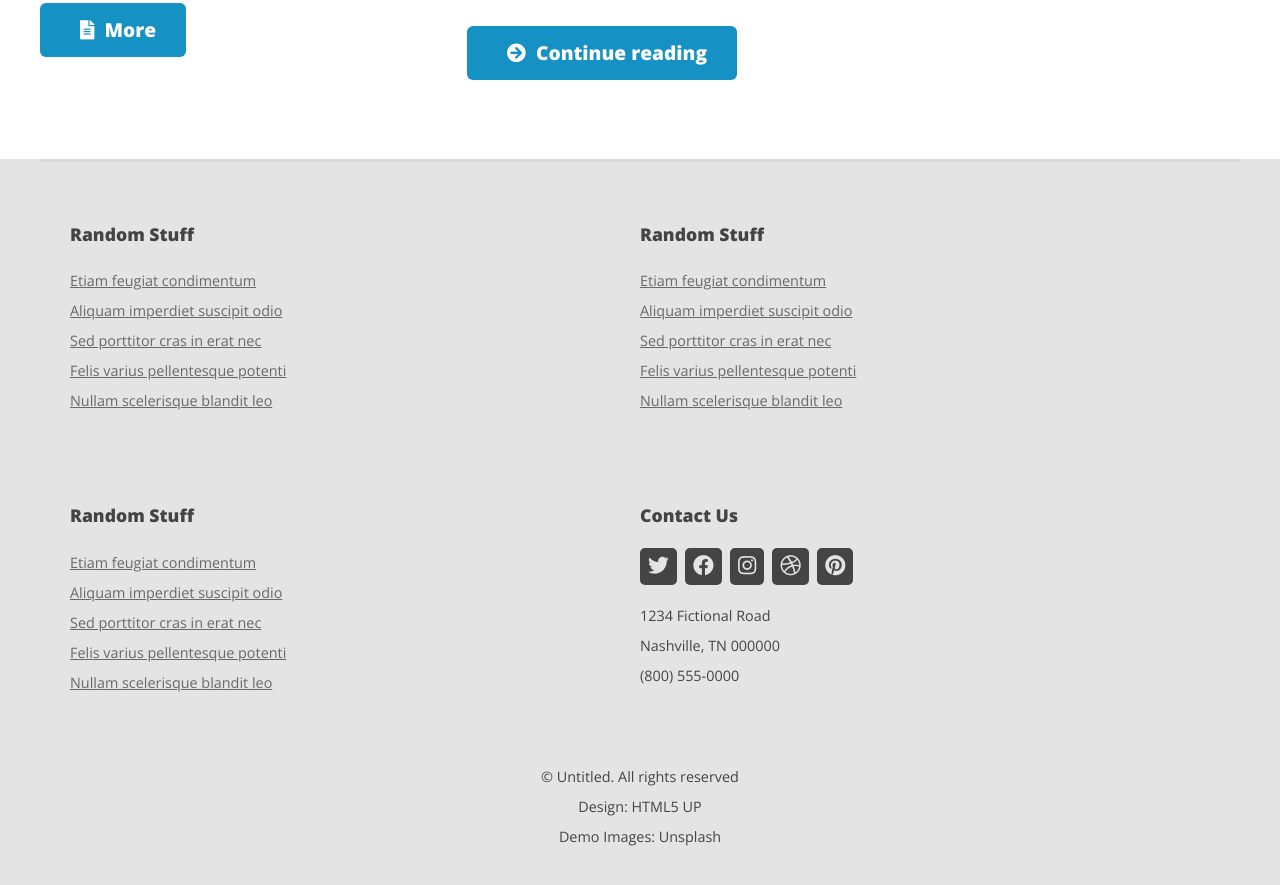
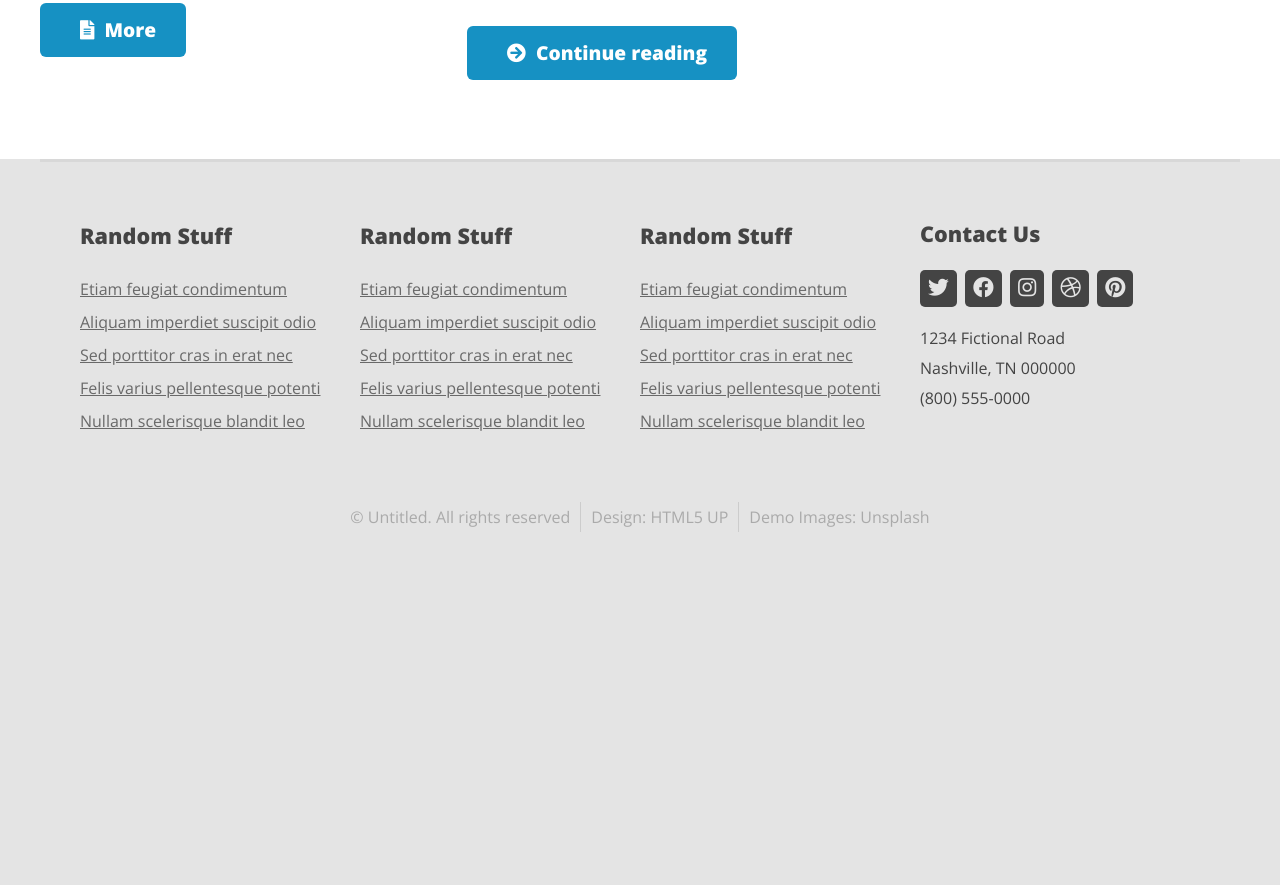
Before and after one commit to pawel-peksa/Verti, a website: page index.html in a window 1280 px wide. Shown: the part 1525-2410 px from the top of the page. After the commit the page ends 2097 px from the top, so only its background shows below. Drawn offline with nearby package versions, Linux system fonts and the light colour scheme.

Commit message:
style footer for desktop & wide

```diff
--- a/scss/_footer.scss
+++ b/scss/_footer.scss
@@ -1,24 +1,43 @@
 .footer {
   padding: 40px 30px;
+
+  @include tablet() {
+    padding: 40px;
+  }
 
   .flex {
     @include tablet() {
       display: flex;
       flex-wrap: wrap;
     }
+    @include desktop() {
+      flex-wrap: nowrap;
+    }
   }
 
   .box {
     border-bottom: 1px solid #ccc;
+
     @include tablet() {
-      min-width: 50%;
+      flex-basis: 50%;
       border-bottom: none;
+    }
+
+    @include desktop() {
+      flex-basis: 25%;
+      line-height: 33px;
     }
   }
   h3 {
     font-size: 1.1em;
     padding-top: 20px;
     margin-bottom: 1em;
+    @include tablet() {
+      font-size: 1.25rem;
+    }
+    @include wide() {
+      font-size: 1.35rem;
+    }
   }
 
   .links {
@@ -30,14 +49,22 @@
       color: #696969;
       font-size: 0.9rem;
       font-weight: 300;
+      @include wide() {
+        font-size: 1rem;
+      }
     }
   }
 
   .contact {
     border-bottom: 1px solid #ccc;
+
     @include tablet() {
-      min-width: 50%;
+      flex-basis: 50%;
       border-bottom: none;
+    }
+
+    @include desktop() {
+      flex-basis: 25%;
     }
 
     .fab {
@@ -52,21 +79,50 @@
     .addres {
       font-size: 0.9rem;
       margin: 1rem 0 2rem;
+
+      @include wide() {
+        font-size: 1rem;
+      }
     }
   }
 
   .copy {
     font-size: 0.9rem;
     padding: 20px 0;
+
     @include tablet() {
       padding: 0;
       display: flex;
       justify-content: center;
     }
+
     ul {
       list-style: none;
+      color: #aaa;
+
       @include tablet() {
         text-align: center;
+      }
+
+      @include desktop() {
+        display: flex;
+      }
+
+      @include wide() {
+        font-size: 1rem;
+      }
+
+      li:not(li:last-child) {
+        @include desktop() {
+          border-right: 1px solid #ccc;
+          padding: 0 10px;
+        }
+      }
+
+      li:last-child {
+        @include desktop() {
+          padding: 0 10px;
+        }
       }
     }
   }
```
Also changed, not shown: css/main.css, 1 other file.
